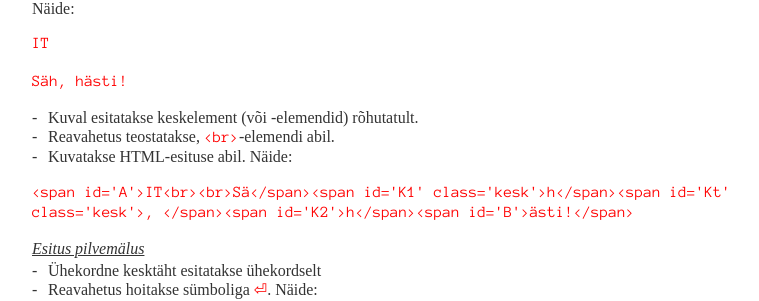
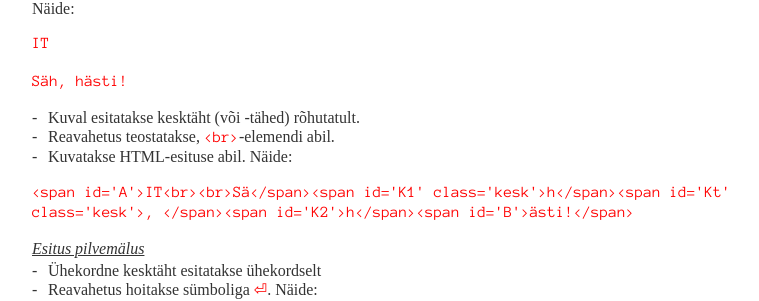
Before and after one commit to PriitParmakson/P-Editor, a Jekyll site: the page built from Arendusdokument.md, in a window 1280 px wide and 900 px high, scrolled down 2491 px. Shown: the part 151-452 px from the top of the window, without its empty margins (0-759 px from the left). Built offline with Jekyll 4.4.1, drawn with Linux system fonts in a browser that asks for light colours.

Commit message:
Filter parandatud

````diff
--- a/Arendusdokument.md
+++ b/Arendusdokument.md
@@ -128,7 +128,7 @@ IT
 Säh, hästi!
 ```
 
-* Kuval esitatakse keskelement (või -elemendid) rõhutatult.
+* Kuval esitatakse kesktäht (või -tähed) rõhutatult.
 * Reavahetus teostatakse, `<br>`-elemendi abil.
 * Kuvatakse HTML-esituse abil. Näide:
 
--- a/js/FilterJaOtsing.js
+++ b/js/FilterJaOtsing.js
@@ -20,7 +20,7 @@ function seaFilter(klopsatudValik) {
   for (var i = 0; i < tekstid.length; i++) {
     var tekstL = tekstid[i].Tekst.toLowerCase();
     // Rakenda piirajad
-    var ke = keskelement(tekstL);
+    var ke = tuvastaKesktaht(tekstL).taht;
     if (
         // B aa
         (vasakul && fL.length == 1 && tekstL.startsWith(fL + ' ')) ||
--- a/js/TekstiredigeerimisePohi.js
+++ b/js/TekstiredigeerimisePohi.js
@@ -28,7 +28,7 @@ function tuvastaCaretJaSeaSisekursor() {
     }
   }
   if (algusSpan == 'B' && kuvaKesktahtYhekordselt) {
-    kum += 1; // Sest siseesituses on keskelement alati kahekordselt
+    kum += 1; // Sest siseesituses on kesktäht alati kahekordselt
   }
   // Aseta sisemine kursor positsioonile kum
   t = t.replace('|', '');
````
Also changed, not shown: js/OperatsioonidTekstiga.js (+4 -4 lines).
